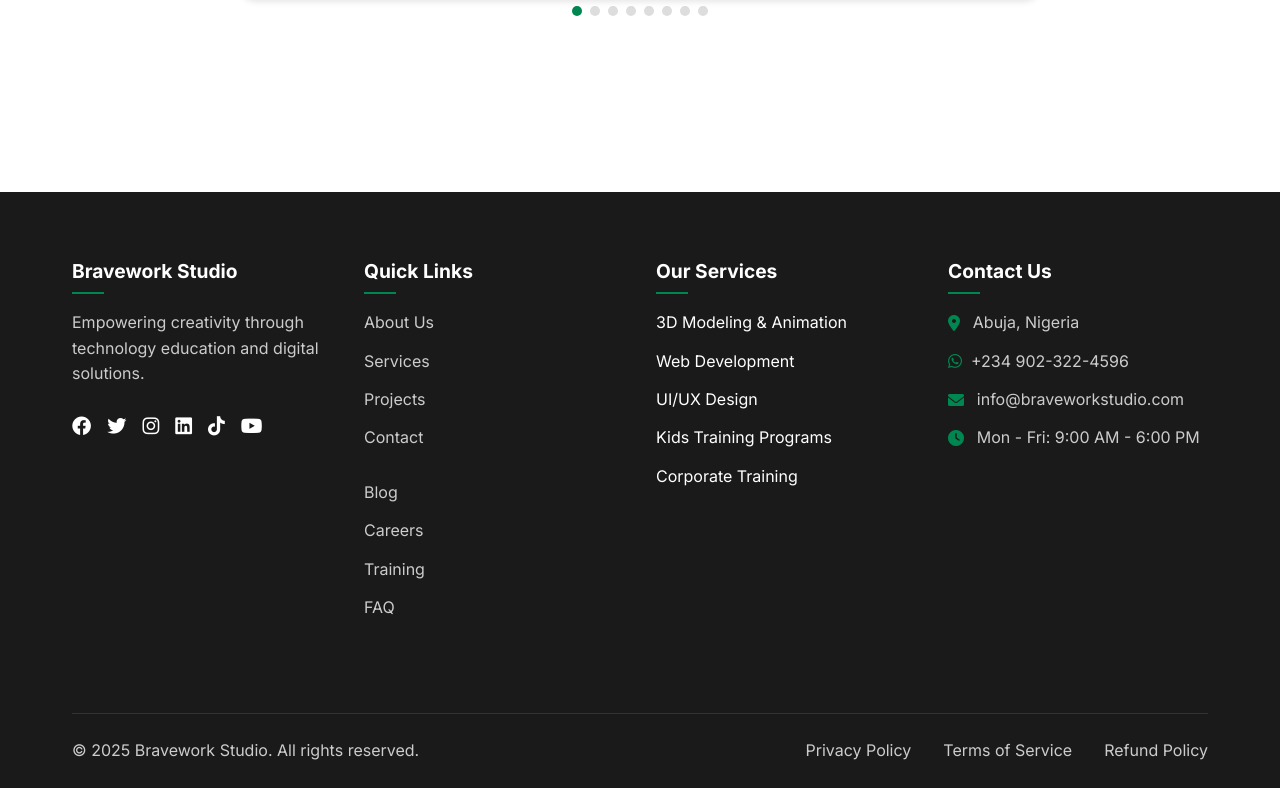
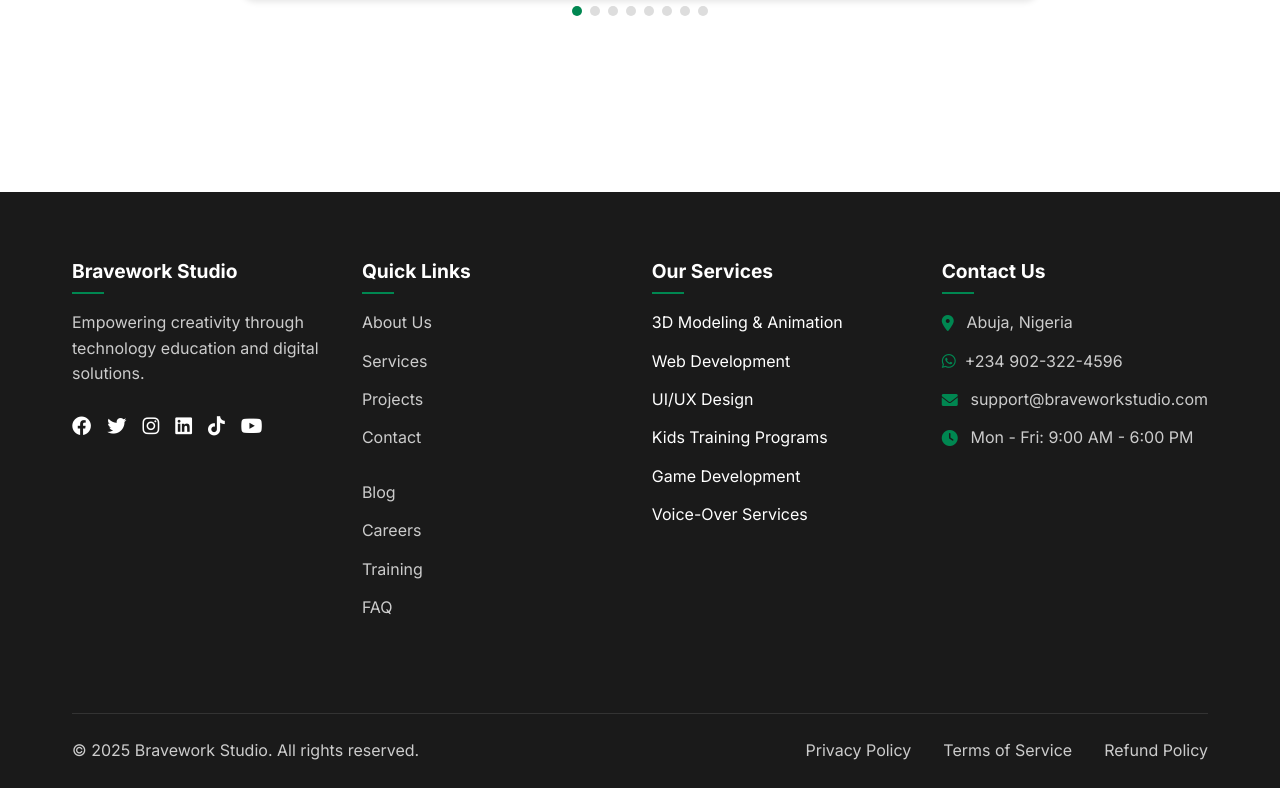
Before and after one commit to bravono/bravework-studio, a Next.js app: page / in a window 1280 px wide. Shown: the part 3268-4056 px from the top of the page. Built offline with nearby package versions, Linux system fonts and the light colour scheme; no server answers.

Commit message:
Feat: Update footer services and contact email

```diff
--- a/app/components/Footer.tsx
+++ b/app/components/Footer.tsx
@@ -102,7 +102,8 @@ export default function Footer() {
               <li>Web Development</li>
               <li>UI/UX Design</li>
               <li>Kids Training Programs</li>
-              <li>Corporate Training</li>
+              <li>Game Development</li>
+              <li>Voice-Over Services</li>
             </ul>
           </div>
 
@@ -126,7 +127,7 @@ export default function Footer() {
               </li>
               <li>
                 <i className="fas fa-envelope"></i>
-                <span>info@braveworkstudio.com</span>
+                <span>support@braveworkstudio.com</span>
               </li>
               <li>
                 <i className="fas fa-clock"></i>
```
